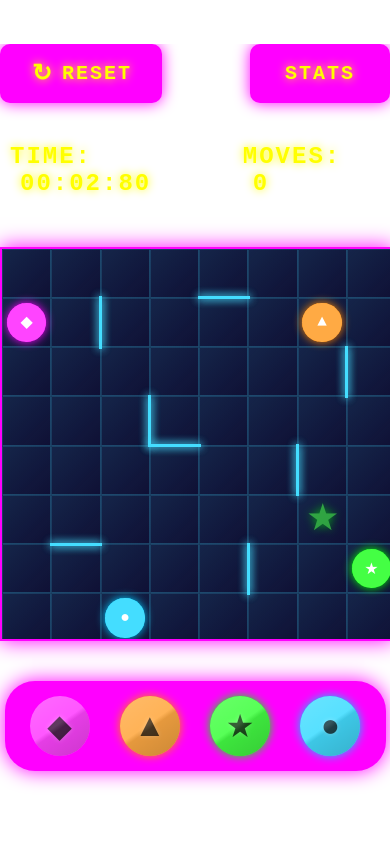
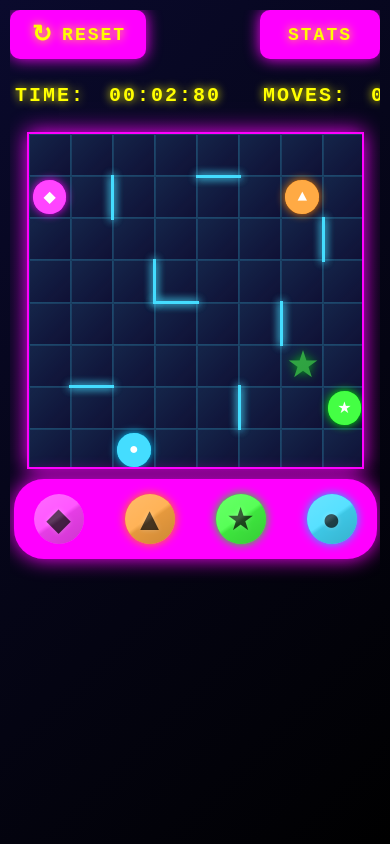
Before and after one commit to hickleco/bot-solo, a plain HTML site: page index.html in a window 390 px wide. Both pictures are taken after a click on the button "START GAME". Drawn offline with Linux system fonts and the light colour scheme.

Commit message:
Fix mobile layout and background color issues

```diff
--- a/index.html
+++ b/index.html
@@ -21,26 +21,31 @@
             margin: 0;
             padding: 0;
             font-family: 'Courier New', monospace;
-            background: linear-gradient(135deg, var(--dark-blue) 0%, #000 100%);
+            background: var(--dark-blue);
             color: white;
             min-height: 100vh;
+            height: 100vh;
+            width: 100vw;
             display: flex;
             flex-direction: column;
-            justify-content: center;
+            justify-content: flex-start;
             align-items: center;
-            overflow-x: hidden;
+            overflow: hidden;
             position: fixed;
-            width: 100%;
-            height: 100%;
+            top: 0;
+            left: 0;
         }
 
         .container {
             width: 100%;
             max-width: 400px;
+            height: 100%;
             display: flex;
             flex-direction: column;
             align-items: center;
             padding: 10px;
+            box-sizing: border-box;
+            background: linear-gradient(135deg, var(--dark-blue) 0%, #000 100%);
         }
 
         /* Title Screen */
@@ -168,25 +173,29 @@
         #gameScreen {
             display: none;
             width: 100%;
+            height: 100%;
             overflow: hidden;
             touch-action: none;
+            display: flex;
+            flex-direction: column;
         }
 
         .header {
             display: flex;
             justify-content: space-between;
             flex-wrap: wrap;
-            margin-bottom: 20px;
+            margin-bottom: 10px;
             width: 100%;
             gap: 10px;
+            flex-shrink: 0;
         }
 
         .reset-btn, .history-btn {
             background-color: var(--neon-pink);
             color: var(--neon-yellow);
             border: none;
-            padding: 15px 30px;
-            font-size: 20px;
+            padding: 10px 20px;
+            font-size: 18px;
             font-weight: bold;
             border-radius: 10px;
             cursor: pointer;
@@ -199,7 +208,8 @@
             display: flex;
             align-items: center;
             justify-content: center;
-            min-width: 140px;
+            min-width: 120px;
+            flex-shrink: 0;
         }
 
         .reset-btn::before, .history-btn::before {
@@ -229,14 +239,15 @@
             display: flex;
             justify-content: space-between;
             width: 100%;
-            margin: 20px 0;
-            padding: 10px;
+            margin: 10px 0;
+            padding: 5px;
             color: var(--neon-yellow);
-            font-size: 24px;
+            font-size: 20px;
             font-weight: bold;
             text-transform: uppercase;
             letter-spacing: 2px;
             text-shadow: 0 0 10px var(--neon-yellow);
+            flex-shrink: 0;
         }
 
         #timer, #moveCounter {
@@ -246,18 +257,19 @@
         }
 
         .game-board {
-            width: 100%;
+            width: 90%;
             aspect-ratio: 1/1;
             background-color: var(--grid-blue);
             position: relative;
             border: 2px solid var(--neon-pink);
             box-shadow: 0 0 20px var(--neon-pink);
-            margin-bottom: 40px;
+            margin: 10px auto;
             touch-action: none;
             -webkit-touch-callout: none;
             -webkit-user-select: none;
             user-select: none;
             overflow: hidden;
+            flex-shrink: 0;
         }
 
         .grid-cell {
@@ -328,17 +340,20 @@
             display: flex;
             justify-content: space-between;
             width: 90%;
-            margin: 0 auto 30px auto;
+            margin: 10px auto;
             background-color: var(--neon-pink);
             border-radius: 30px;
             padding: 15px;
             box-shadow: 0 0 20px var(--neon-pink);
+            position: relative;
+            bottom: 0;
+            flex-shrink: 0;
         }
 
         .bot-btn {
-            width: 60px;
-            height: 60px;
-            margin: 0 10px;
+            width: 50px;
+            height: 50px;
+            margin: 0 5px;
             border-radius: 50%;
             border: none;
             cursor: pointer;
```
